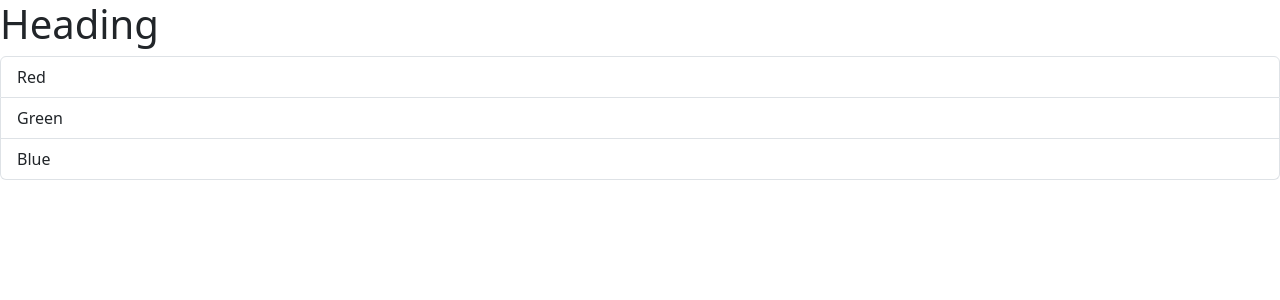
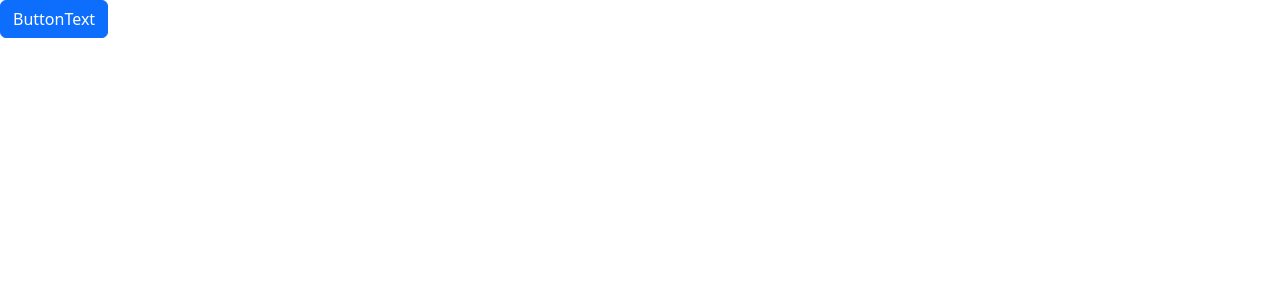
Before and after one commit to BernardMoy/react-map, a React (Vite) app: page / in a window 1280 px wide. Shown: the top 300 px of the page. Built offline with nearby package versions, Linux system fonts and the light colour scheme.

Commit message:
Backup before starting

```diff
--- a/src/App.tsx
+++ b/src/App.tsx
@@ -1,4 +1,7 @@
+import Button from "./components/Button";
+import Alert from "./components/Alert";
 import ListGroup from "./components/ListGroup";
+import { useState } from "react";
 
 function App() {
   const items = ["Red", "Green", "Blue"];
@@ -7,7 +10,11 @@ function App() {
   const handleSelectItem = (item: String) => {
     console.log(item);
   };
+
+  const [alertVisible, setAlertVisibility] = useState(false);
+
   return (
+    /*
     <div>
       <ListGroup
         items={items}
@@ -15,6 +22,14 @@ function App() {
         onItemSelected={handleSelectItem}
       />
     </div>
+    */
+    <div>
+      {alertVisible && <Alert> My alert </Alert>}
+      <Button
+        text="ButtonText"
+        onClick={() => setAlertVisibility(!alertVisible)}
+      />
+    </div>
   );
 }
 
--- /dev/null
+++ b/src/components/Alert.tsx
@@ -0,0 +1,11 @@
+import { ReactNode } from "react";
+
+interface Props {
+  children: ReactNode; // allows passing child components -- reactnode allows pass html content
+}
+
+const Alert = ({ children }: Props) => {
+  return <div className="alert alert-primary">{children}</div>;
+};
+
+export default Alert;
--- /dev/null
+++ b/src/components/Button.tsx
@@ -0,0 +1,15 @@
+interface Props {
+  text: String;
+  color?: String; // denote that this property is optional       primary | secondary } ... <-- Enum
+  onClick: () => void;
+}
+
+function Button({ text, color = "primary", onClick }: Props) {
+  return (
+    <button type="button" className={"btn btn-" + color} onClick={onClick}>
+      {text}
+    </button>
+  );
+}
+
+export default Button;
```
